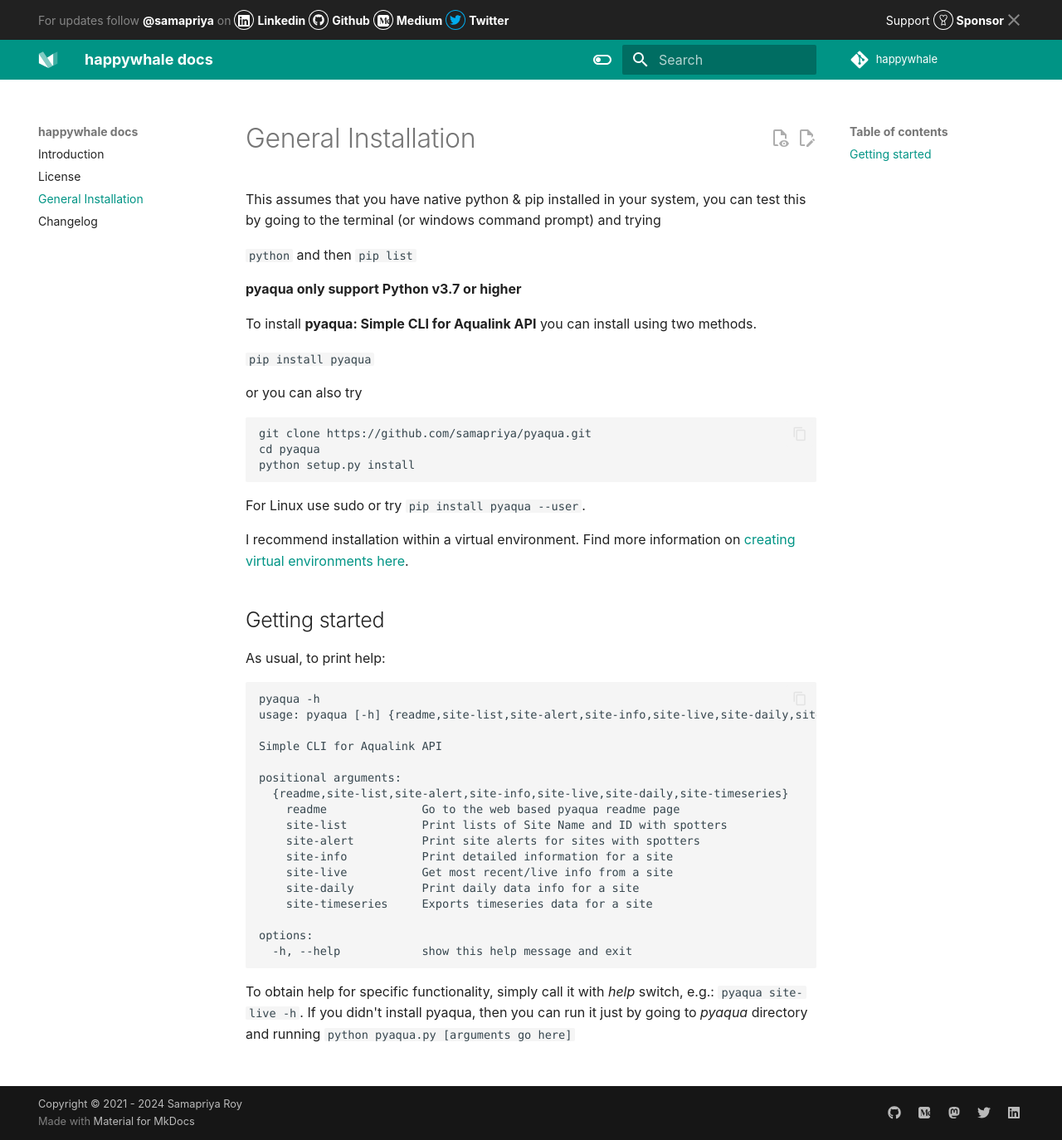
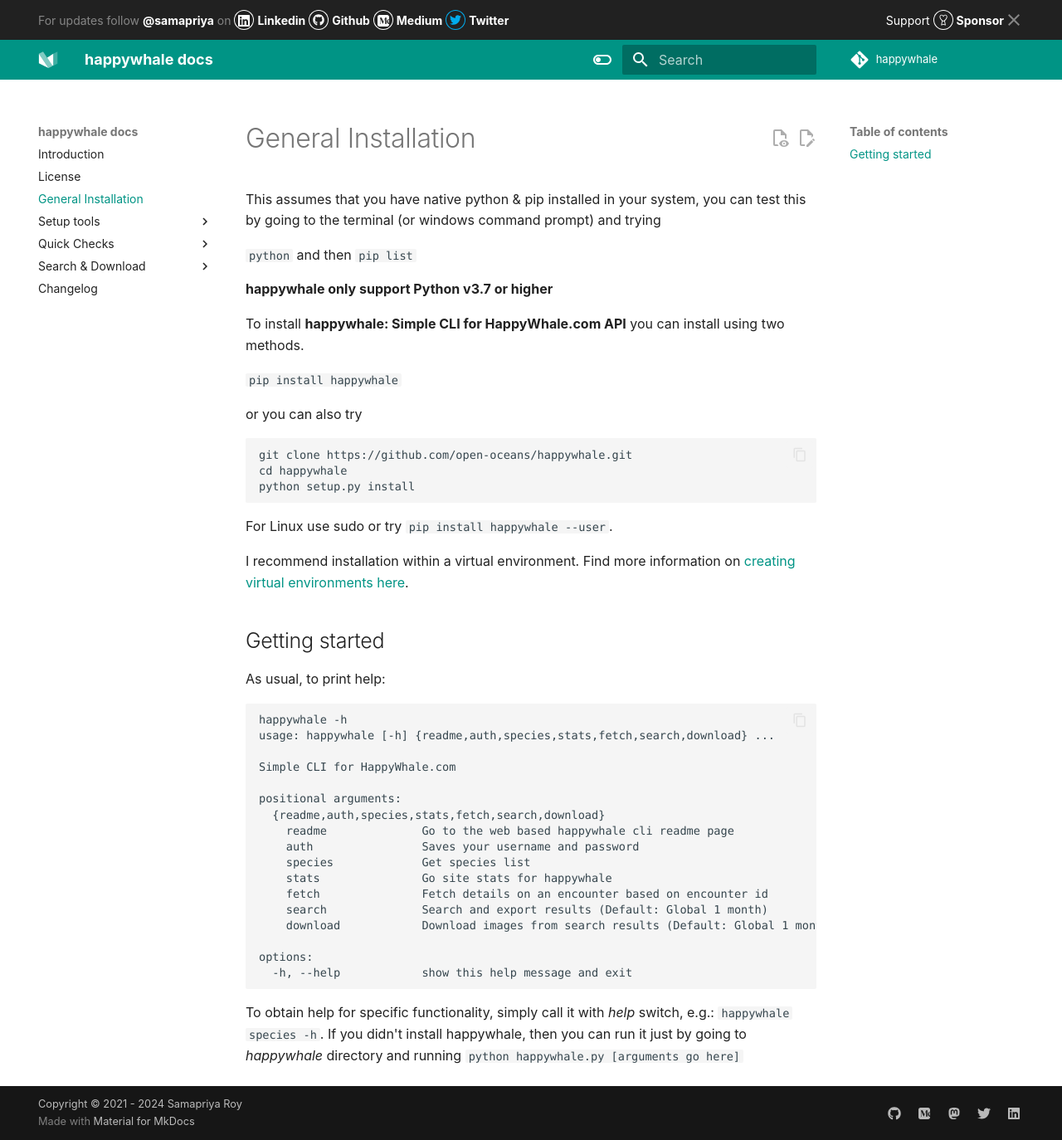
Before and after one commit to open-oceans/happywhale, an MkDocs documentation site: the page built from docs/installation.md, in a window 1280 px wide and 1374 px high. Shown: the whole window at 83% size. Built offline with MkDocs 1.6.1 and Material for MkDocs 9.7.7, drawn with Linux system fonts in a browser that asks for light colours; some web fonts are replaced; comment, search, counter and statistics services are not loaded.

````diff
--- a/docs/installation.md
+++ b/docs/installation.md
@@ -4,20 +4,20 @@
 
 ```python``` and then ```pip list```
 
-**pyaqua only support Python v3.7 or higher**
+**happywhale only support Python v3.7 or higher**
 
-To install **pyaqua: Simple CLI for Aqualink API** you can install using two methods.
+To install **happywhale: Simple CLI for HappyWhale.com API** you can install using two methods.
 
-```pip install pyaqua```
+```pip install happywhale```
 
 or you can also try
 
 ```
-git clone https://github.com/samapriya/pyaqua.git
-cd pyaqua
+git clone https://github.com/open-oceans/happywhale.git
+cd happywhale
 python setup.py install
 ```
-For Linux use sudo or try ```pip install pyaqua --user```.
+For Linux use sudo or try ```pip install happywhale --user```.
 
 I recommend installation within a virtual environment. Find more information on [creating virtual environments here](https://docs.python.org/3/library/venv.html).
 
@@ -26,23 +26,23 @@
 As usual, to print help:
 
 ```
-pyaqua -h
-usage: pyaqua [-h] {readme,site-list,site-alert,site-info,site-live,site-daily,site-timeseries} ...
+happywhale -h
+usage: happywhale [-h] {readme,auth,species,stats,fetch,search,download} ...
 
-Simple CLI for Aqualink API
+Simple CLI for HappyWhale.com
 
 positional arguments:
-  {readme,site-list,site-alert,site-info,site-live,site-daily,site-timeseries}
-    readme              Go to the web based pyaqua readme page
-    site-list           Print lists of Site Name and ID with spotters
-    site-alert          Print site alerts for sites with spotters
-    site-info           Print detailed information for a site
-    site-live           Get most recent/live info from a site
-    site-daily          Print daily data info for a site
-    site-timeseries     Exports timeseries data for a site
+  {readme,auth,species,stats,fetch,search,download}
+    readme              Go to the web based happywhale cli readme page
+    auth                Saves your username and password
+    species             Get species list
+    stats               Go site stats for happywhale
+    fetch               Fetch details on an encounter based on encounter id
+    search              Search and export results (Default: Global 1 month)
+    download            Download images from search results (Default: Global 1 month)
 
 options:
   -h, --help            show this help message and exit
 ```
 
-To obtain help for specific functionality, simply call it with _help_ switch, e.g.: `pyaqua site-live -h`. If you didn't install pyaqua, then you can run it just by going to *pyaqua* directory and running `python pyaqua.py [arguments go here]`
+To obtain help for specific functionality, simply call it with _help_ switch, e.g.: `happywhale species -h`. If you didn't install happywhale, then you can run it just by going to *happywhale* directory and running `python happywhale.py [arguments go here]`
--- a/mkdocs.yml
+++ b/mkdocs.yml
@@ -129,4 +129,13 @@
   - Introduction: index.md
   - License: license.md
   - General Installation: installation.md
+  - Setup tools:
+      - Authenticate: projects/auth.md
+  - Quick Checks:
+      - Database stats: projects/stats.md
+      - Species list: projects/species.md
+  - Search & Download:
+      - Fetch encounter info: projects/fetch.md
+      - Search and export: projects/search-export.md
+      - Download images: projects/download.md
   - Changelog: changelog.md
````
Also changed, not shown: docs/changelog.md (+1 -0 lines), docs/projects/auth.md (added, +12 -0 lines), docs/projects/download.md (added, +32 -0 lines), docs/projects/fetch.md (added, +24 -0 lines), docs/projects/search-export.md (added, +26 -0 lines), docs/projects/species.md (added, +13 -0 lines), docs/projects/stats.md (added, +16 -0 lines), 1 other file.
